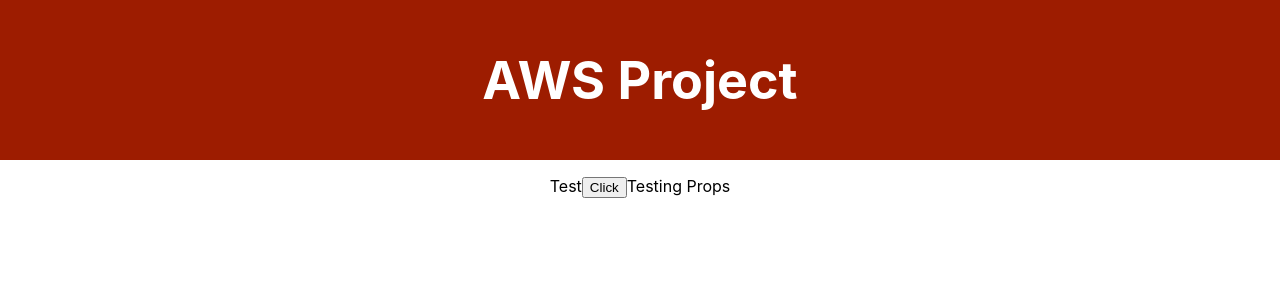
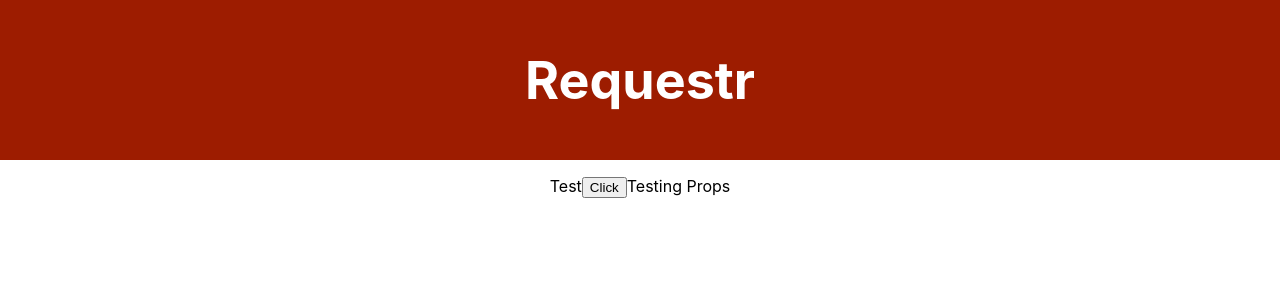
Before and after one commit to RichardAppen/RequestrWebsite, a React (Create React App) app: page / in a window 1280 px wide. Shown: the top 300 px of the page. Built offline with nearby package versions, Linux system fonts and the light colour scheme.

Commit message:
Updated the meta data

```diff
--- a/public/index.html
+++ b/public/index.html
@@ -7,7 +7,7 @@
     <meta name="theme-color" content="#000000" />
     <meta
       name="description"
-      content="Web site created using create-react-app"
+      content="Make Requests, View Requests, Satisfy Requests"
     />
     <link rel="apple-touch-icon" href="%PUBLIC_URL%/logo192.png" />
     <!--
@@ -24,7 +24,7 @@
       work correctly both with client-side routing and a non-root public URL.
       Learn how to configure a non-root public URL by running `npm run build`.
     -->
-    <title>React App</title>
+    <title>Requestr</title>
   </head>
   <body>
     <noscript>You need to enable JavaScript to run this app.</noscript>
--- a/src/components/Header.tsx
+++ b/src/components/Header.tsx
@@ -4,7 +4,7 @@ class Header extends React.Component {
     render() {
         return(
             <div>
-                <h1> AWS Project </h1>
+                <h1> Requestr </h1>
             </div>
         )
     }
```
Also changed, not shown: public/manifest.json, 1 other file (tests, documents, lock files or other folders).
